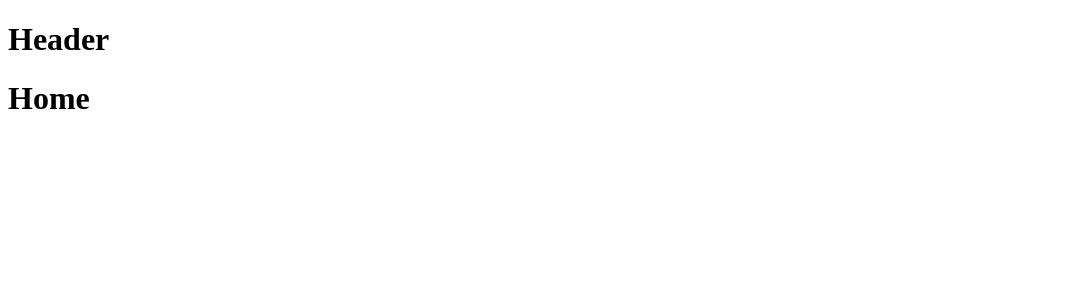
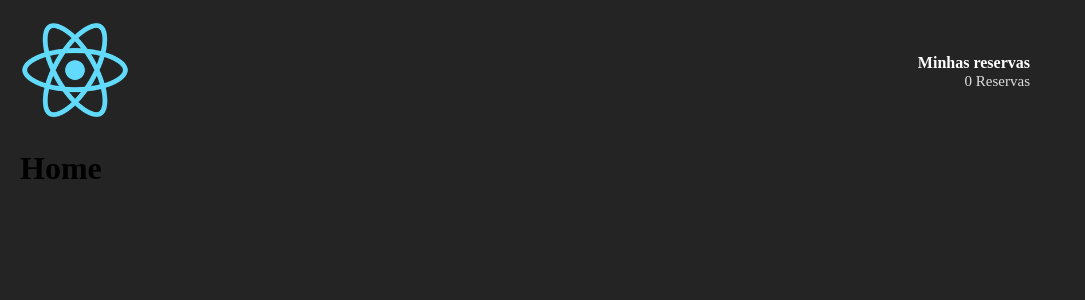
Before and after one commit to felipedumer/React_Zero_ao_Avancado, a React (Create React App) app: page / in a window 1280 px wide. Shown: the top 300 px of the page, without its empty margins (0-1085 px from the left). Built offline with nearby package versions, Linux system fonts and the light colour scheme.

Commit message:
Projeto redux parte 2 estilizando header

```diff
--- /dev/null
+++ b/public/index.css
@@ -0,0 +1,17 @@
+body {
+    margin: 0;
+    padding: 0;
+    outline: 0;
+    box-sizing: border-box;
+    background-color: #242424;
+}
+
+#root {
+    max-width: 1020px;
+    magin: 0 auto;
+    padding: 0 20px 50px;
+}
+
+button {
+    cursor: pointer;
+}
--- a/public/index.html
+++ b/public/index.html
@@ -3,6 +3,7 @@
   <head>
     <meta charset="utf-8" />
     <link rel="icon" href="%PUBLIC_URL%/favicon.ico" />
+    <link rel="stylesheet" type="text/css" href="index.css">
     <meta name="viewport" content="width=device-width, initial-scale=1" />
     <meta name="theme-color" content="#000000" />
     <meta
--- a/src/components/Header/index.js
+++ b/src/components/Header/index.js
@@ -1,9 +1,20 @@
 import React from 'react';
+import {Link} from "react-router-dom";
+import logo from '../../assets/logo.png';
+import './styles.css';
 
 export default function Header(){
     return (
-        <header>
-            <h1>Header</h1>
+        <header className={"container"}>
+            <Link to={"/"}>
+                <img className={"logo"} src={logo} alt={"Logo"}/>
+            </Link>
+            <Link className={"reservas"} to={"/reservas"}>
+                <div>
+                    <strong>Minhas reservas</strong>
+                    <span>0 Reservas</span>
+                </div>
+            </Link>
         </header>
     )
 }
--- /dev/null
+++ b/src/components/Header/styles.css
@@ -0,0 +1,33 @@
+.container {
+    display: flex;
+    justify-content: space-between;
+    align-items: center;
+    margin: 15px 0;
+    padding: 10x 10px;
+}
+
+.logo {
+    max-width: 110px;
+    max-height: 110px;
+}
+
+.reservas {
+    display: flex;
+    align-items: center;
+    text-decoration: none;
+}
+
+.reservas div {
+    text-align: right;
+    margin-right: 10px;
+}
+
+.reservas strong {
+    color: #FFF;
+    display: block;
+}
+
+.reservas span {
+    color: #DDD;
+    font-size: 15px;
+}
```
Also changed, not shown: src/assets/logo.png (added).
